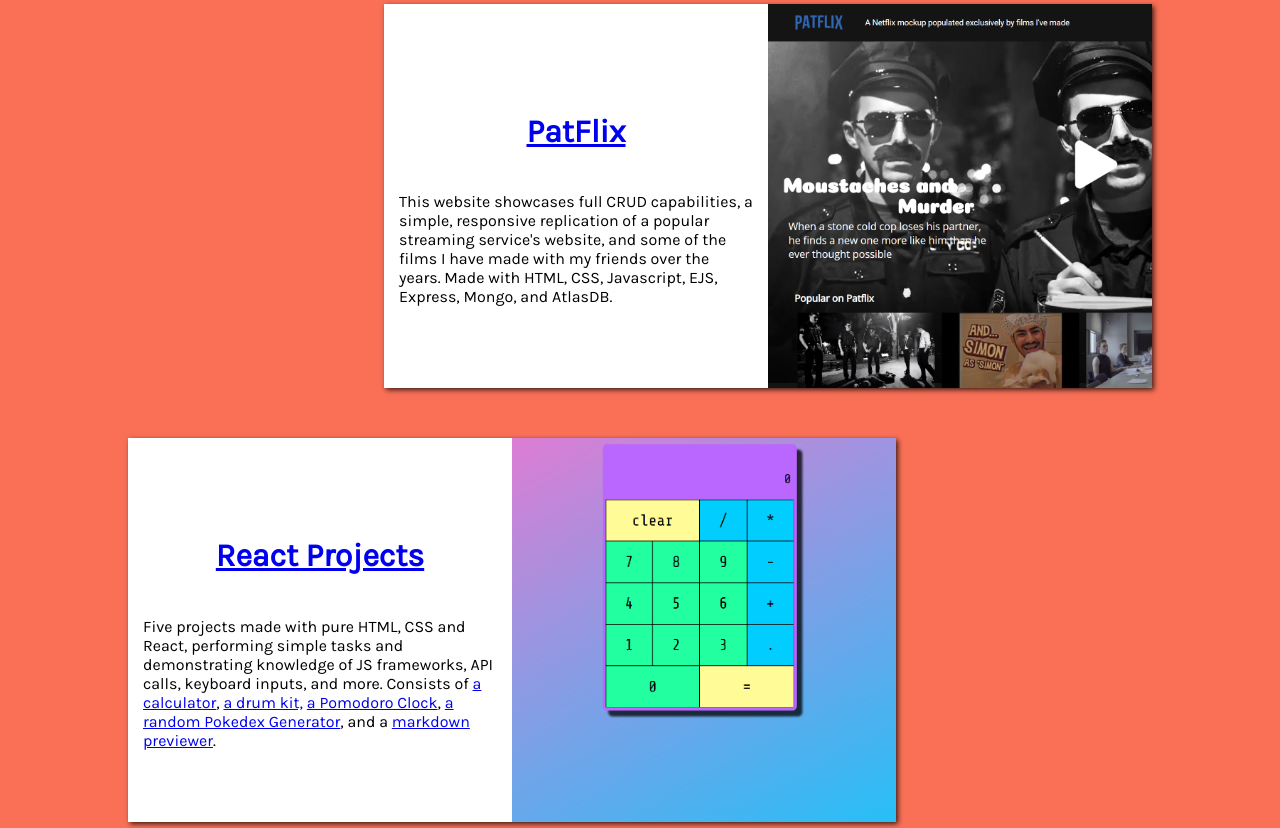
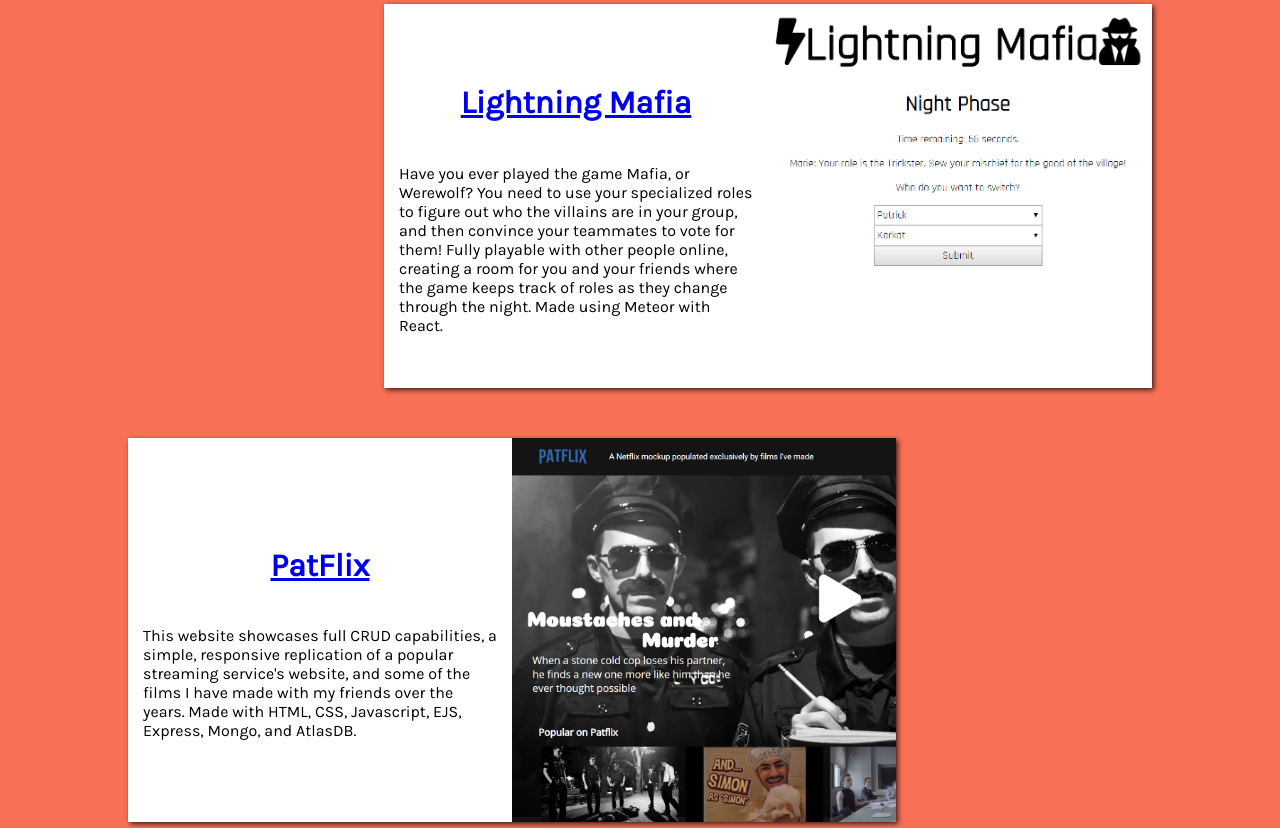
Before and after one commit to Psytew/psytew.github.io, a plain HTML site: page index.html in a window 1280 px wide. Shown: the part 2532-3360 px from the top of the page. Drawn offline with Linux system fonts and the light colour scheme; a web font is replaced by a local one.

Commit message:
Added Lightning Mafia

```diff
--- a/index.html
+++ b/index.html
@@ -74,6 +74,17 @@
 			<div class="projects-box projects-box-r">
 				<div class="projects-content">
 					<div class="projects-text">
+						<h4 class="projects-title"><a target="_blank" href="https://lightning-mafia.herokuapp.com/">Lightning Mafia</a></h4>
+						<p>Have you ever played the game Mafia, or Werewolf? You need to use your specialized roles to figure out who the villains are in your group, and then convince your teammates to vote for them! Fully playable with other people online, creating a room for you and your friends where the game keeps track of roles as they change through the night. Made using Meteor with React.</p>
+					</div>
+					<img class="projects-img" src="LightningMafiaTeaser.png">
+				</div>
+			</div>
+		</div>
+		<div class="projects-row">
+			<div class="projects-box projects-box-l">
+				<div class="projects-content">
+					<div class="projects-text">
 						<h4 class="projects-title"><a target="_blank" href="https://secure-fortress-60849.herokuapp.com/">PatFlix</a></h4>
 						<p>This website showcases full CRUD capabilities, a simple, responsive replication of a popular streaming service's website, and some of the films I have made with my friends over the years. Made with HTML, CSS, Javascript, EJS, Express, Mongo, and AtlasDB.</p>
 					</div>
@@ -82,7 +93,7 @@
 			</div>
 		</div>
 		<div class="projects-row">
-			<div class="projects-box projects-box-l">
+			<div class="projects-box projects-box-r">
 				<div class="projects-content">
 					<div class="projects-text">
 						<h4 class="projects-title"><a target="_blank" href="https://codepen.io/psytew/pen/JxaVpO/">React Projects</a></h4>
```
Also changed, not shown: LightningMafiaTeaser.png (added).
